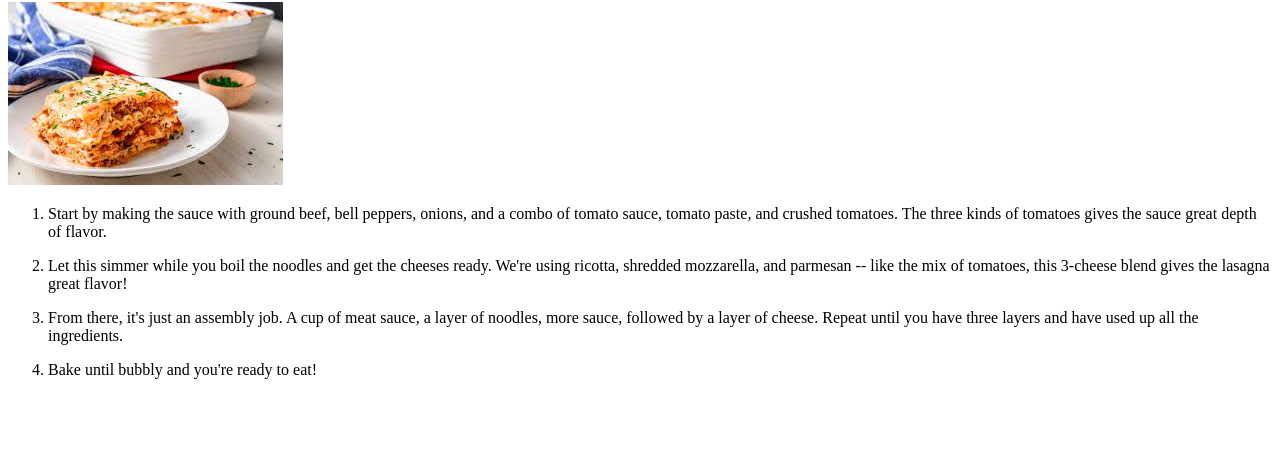
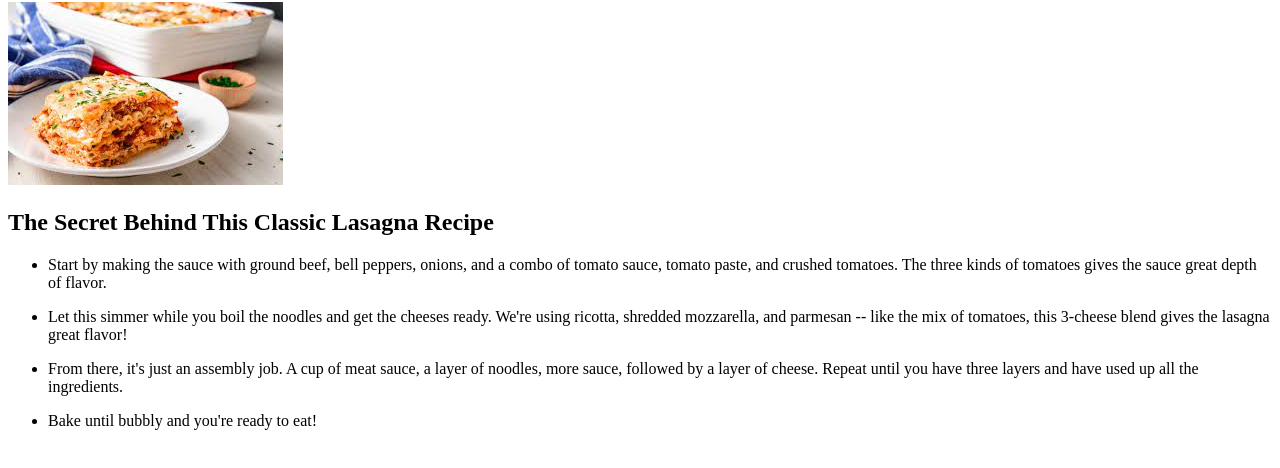
Before and after one commit to labonester/odin-recipes, a plain HTML site: page recipes/lasagna.html in a window 1280 px wide. Shown: the part 78-546 px from the top of the page. Drawn offline with Linux system fonts and the light colour scheme.

Commit message:
Added description

```diff
--- a/recipes/lasagna.html
+++ b/recipes/lasagna.html
@@ -10,7 +10,10 @@
         <h1>Lasagna Recipe</h1>
 
         <img src="images/lasagna.jpg">
-        <ol>
+
+        <h2>The Secret Behind This Classic Lasagna Recipe</h2>
+
+        <ul>
             <li>
                 <p>Start by making the sauce with ground beef, bell peppers, onions, and a combo of tomato sauce, tomato paste, and crushed tomatoes. The three kinds of tomatoes gives the sauce great depth of flavor.
                 </p>
@@ -24,7 +27,7 @@
             <li>Bake until bubbly and you're ready to eat!
             </p>
             </li>
-        </ol>
+        </ul>
 
     </body>
 </html>
```
